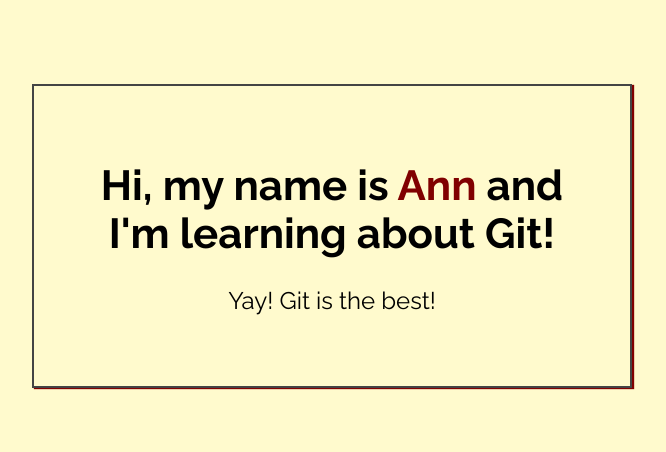
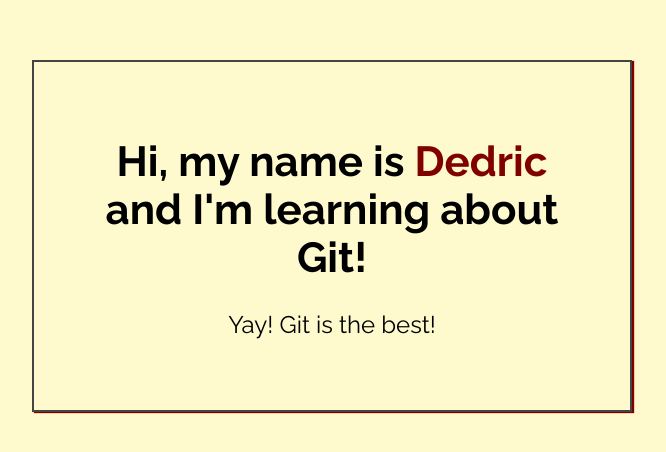
Before and after one commit to dedricl/my-first-repo, a plain HTML site: page index.html in a window 1280 px wide. Shown: the part 164-616 px from the top of the page, without its empty margins (308-974 px from the left). Drawn offline with Linux system fonts and the light colour scheme.

Commit message:
Added name to index.html

```diff
--- a/index.html
+++ b/index.html
@@ -14,7 +14,7 @@
 <body>
 
     <div class="greeting">
-        <h1>Hi, my name is <span class="highlight">Ann</span> and I'm learning about Git! </h1>
+        <h1>Hi, my name is <span class="highlight">Dedric</span> and I'm learning about Git! </h1>
 
         <p>Yay! Git is the best!</p>
     </div>
```
